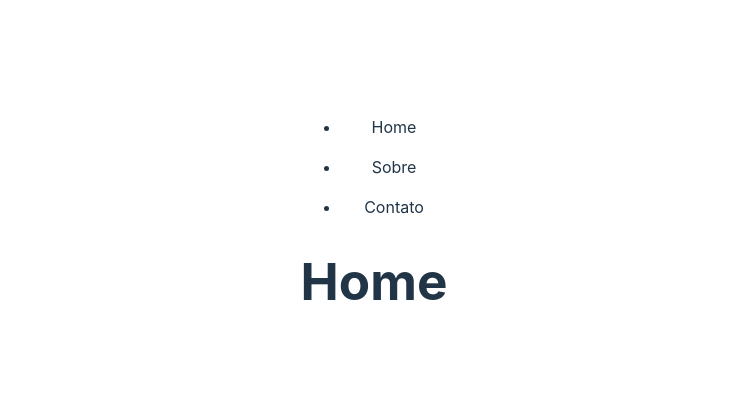
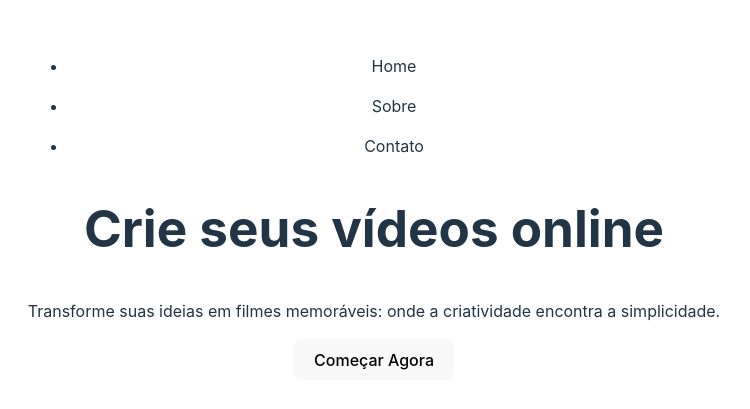
Before and after one commit to rogercf17/CP4-WebDevelopment, a React (Vite) app: page / in a window 1280 px wide. Shown: the part 179-588 px from the top of the page, without its empty margins (266-1016 px from the left). Built offline with nearby package versions, Linux system fonts and the light colour scheme.

Commit message:
Componente hero criado

```diff
--- a/src/App.jsx
+++ b/src/App.jsx
@@ -1,11 +1,13 @@
 import './App.css'
 import Header from './Componentes/Header'
+import Hero from './Componentes/Hero'
 
 function App() {
   return (
     <>
       <Header />
-      <h1>Home</h1>
+      {/* <h1>Home</h1> */}
+      <Hero />
     </>
   )
 }
--- /dev/null
+++ b/src/Componentes/Hero/index.jsx
@@ -0,0 +1,17 @@
+export default function Footer() {
+    return(
+        <>
+            <section id="hero">
+                <div>
+                    <h1>Crie seus vídeos online</h1>
+                    <p>
+                        Transforme suas ideias em filmes memoráveis:
+                        onde a criatividade encontra a simplicidade.
+                    </p>
+                    <button>Começar Agora</button>
+                </div>
+                <img src="" alt="" />
+            </section>
+        </>
+    )
+}
```
Also changed, not shown: src/Componentes/Footer/index.jsx (deleted), 1 other file (tests, documents, lock files or other folders).
